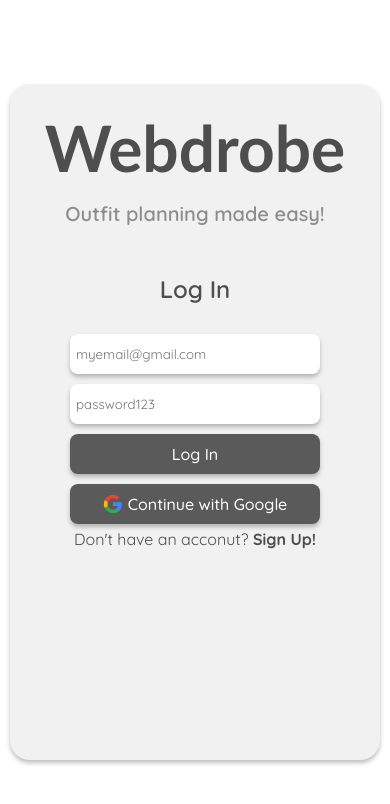
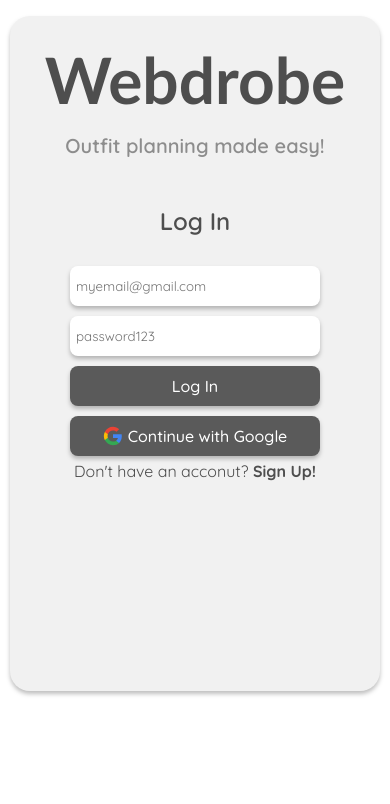
Before and after one commit to YilmazMelih/Webdrobe, a React (Vite) app: page /login in a window 390 px wide. Shown: the top 804 px of the page. Built offline with nearby package versions, Linux system fonts and the light colour scheme; no server answers; a web font is replaced by a local one.

Commit message:
Adjusted CSS

```diff
--- a/src/index.css
+++ b/src/index.css
@@ -524,9 +524,14 @@ legend {
 }
 
 @media (max-width: 600px) {
+    body {
+        height: auto;
+    }
+
     .app-container {
         scale: 1;
         width: 95vw;
+        margin-top: 16px;
         height: 80vh;
     }
 
```
